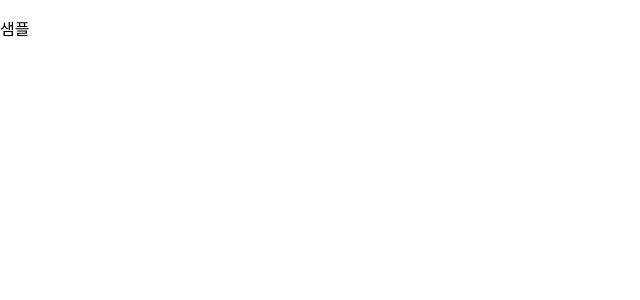
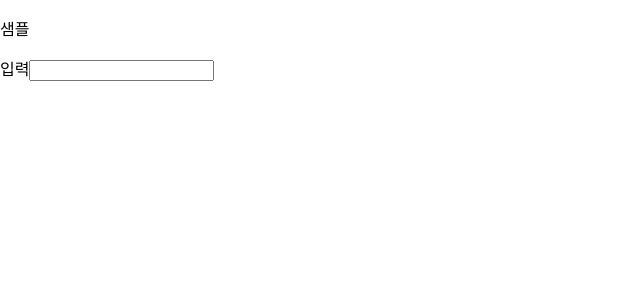
Before and after one commit to DavidYang2149/nextjs-study, a Next.js app: page /sample in a window 1280 px wide. Shown: the top 300 px of the page, without its empty margins (0-640 px from the left). Built offline with nearby package versions, Linux system fonts and the light colour scheme.

Commit message:
:hammer: 샘플 입력 컴포넌트를 컨테이너에 적용하라
nextjs study

```diff
--- a/src/containers/SampleContainer.tsx
+++ b/src/containers/SampleContainer.tsx
@@ -1,10 +1,14 @@
 import React from 'react';
+import SampleInput from 'src/components/SampleInput';
 
 import SampleItem from 'src/components/SampleItem';
 
 const SampleContainer = () => {
   return (
-    <SampleItem />
+    <>
+      <SampleItem />
+      <SampleInput />
+    </>
   )
 };
 
```
